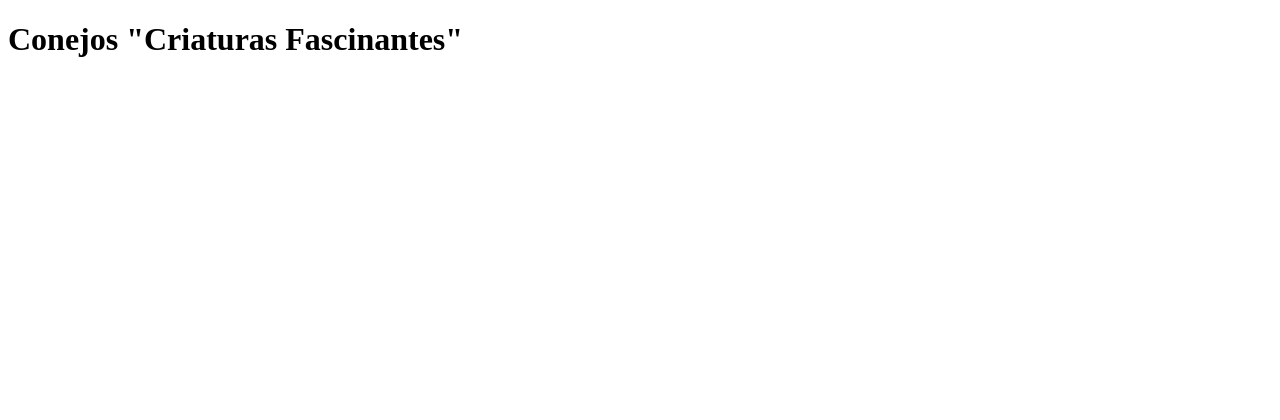
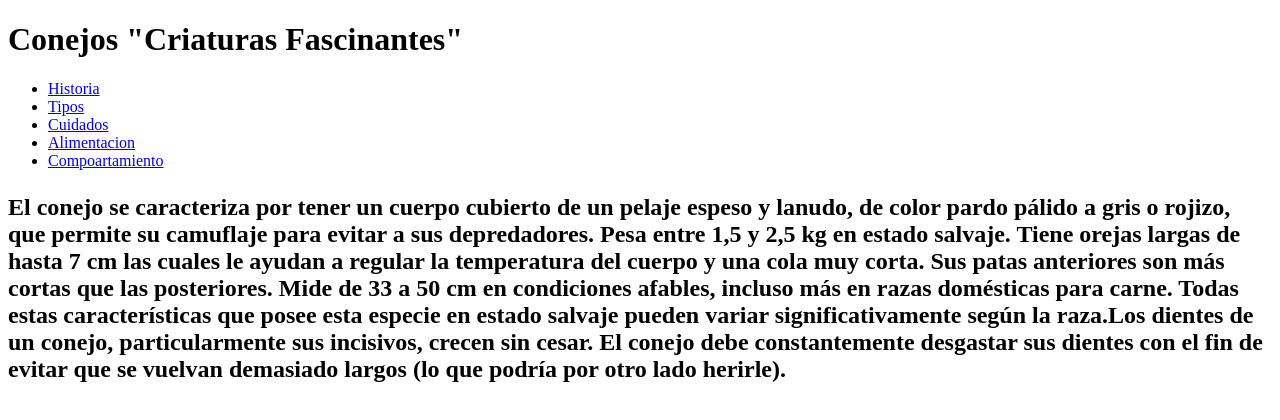
Before and after one commit to frydaale/Tema-De-Conejitos, a plain HTML site: page index.html in a window 1280 px wide. Drawn offline with Linux system fonts and the light colour scheme.

Commit message:
primera pagina

```diff
--- a/index.html
+++ b/index.html
@@ -7,6 +7,21 @@
 </head>
 <body>
     <h1>Conejos "Criaturas Fascinantes"</h1>
-
+    <nav>
+        <ul>
+            <li><a href="#">Historia</a></li>
+            <li><a href="#">Tipos</a></li>
+            <li><a href="#">Cuidados</a></li>
+            <li><a href="#">Alimentacion</a></li>
+            <li><a href="#">Compoartamiento</a></li>
+        </ul>
+    </nav>
+    <section>
+        <h2>
+            <p>
+                El conejo se caracteriza por tener un cuerpo cubierto de un pelaje espeso y lanudo, de color pardo pálido a gris o rojizo, que permite su camuflaje para evitar a sus depredadores. Pesa entre 1,5 y 2,5 kg en estado salvaje. Tiene orejas largas de hasta 7 cm las cuales le ayudan a regular la temperatura del cuerpo y una cola muy corta. Sus patas anteriores son más cortas que las posteriores. Mide de 33 a 50 cm en condiciones afables, incluso más en razas domésticas para carne. Todas estas características que posee esta especie en estado salvaje pueden variar significativamente según la raza.Los dientes de un conejo, particularmente sus incisivos, crecen sin cesar. El conejo debe constantemente desgastar sus dientes con el fin de evitar que se vuelvan demasiado largos (lo que podría por otro lado herirle).
+            </p>
+        </h2>
+    </section>
 </body>
 </html>
```
